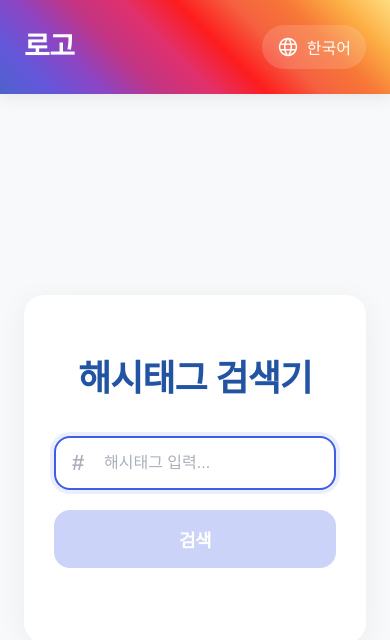
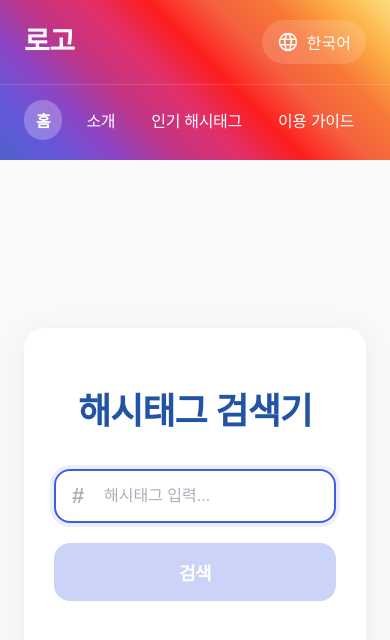
Before and after one commit to kitya1101/hash, a SvelteKit app: page / in a window 390 px wide. Shown: the top 640 px of the page. Built offline with nearby package versions, Linux system fonts and the light colour scheme.

Commit message:
Update and deploy

```diff
--- /dev/null
+++ b/src/lib/components/Header.svelte
@@ -0,0 +1,260 @@
+<script>
+	import { onMount } from 'svelte';
+	import { writable } from 'svelte/store';
+
+	export let language;
+	export let translations;
+	export let languageList;
+
+	let currentLang;
+
+	language.subscribe((value) => {
+		currentLang = value;
+	});
+
+	function goToHome(event) {
+		if (
+			event.type === 'click' ||
+			(event.type === 'keydown' && (event.key === 'Enter' || event.key === ' '))
+		) {
+			console.log('홈 페이지로 이동');
+		}
+	}
+
+	function changeLanguage(lang) {
+		language.set(lang);
+	}
+</script>
+
+<header class="app-header">
+	<div class="header-top">
+		<div class="container">
+			<button class="logo" on:click={goToHome} on:keydown={goToHome} aria-label="홈 페이지로 이동">
+				로고
+			</button>
+			<div class="language-menu">
+				<button class="language-button">
+					{languageList.find((lang) => lang.code === currentLang).name}
+				</button>
+				<div class="language-dropdown">
+					{#each languageList as lang}
+						<button on:click={() => changeLanguage(lang.code)}>{lang.name}</button>
+					{/each}
+				</div>
+			</div>
+		</div>
+	</div>
+	<div class="divider"></div>
+	<div class="header-bottom">
+		<div class="container">
+			<nav class="submenu">
+				<a href="/" class="submenu-item active">홈</a>
+				<a href="/about" class="submenu-item">소개</a>
+				<a href="/popular" class="submenu-item">인기 해시태그</a>
+				<a href="/guide" class="submenu-item">이용 가이드</a>
+			</nav>
+		</div>
+	</div>
+</header>
+
+<style>
+	/* 헤더 전체 스타일 */
+	.app-header {
+		background: linear-gradient(
+			45deg,
+			#4e62cc,
+			#6457da,
+			#8c45c4,
+			#c13584,
+			#e1306c,
+			#fd1d1d,
+			#f56040,
+			#f77737,
+			#fcaf45,
+			#ffdc80
+		);
+		color: #ffffff;
+		width: 100%;
+	}
+
+	/* 헤더 상단 부분 */
+	.header-top {
+		padding: 20px 0;
+	}
+
+	/* 구분선 */
+	.divider {
+		height: 1px;
+		background-color: rgba(255, 255, 255, 0.15);
+		width: 100%;
+	}
+
+	/* 헤더 하단 부분 */
+	.header-bottom {
+		padding: 15px 0;
+	}
+
+	.container {
+		margin: 0 auto;
+		padding: 0 24px;
+		display: flex;
+		justify-content: space-between;
+		align-items: center;
+		max-width: 1200px;
+	}
+
+	/* 로고 타이포그래피 */
+	.logo {
+		font-family: 'Pretendard', sans-serif;
+		font-size: 32px;
+		font-weight: 700;
+		color: #ffffff;
+		cursor: pointer;
+		background: none;
+		border: none;
+		padding: 10px 0;
+		line-height: 1.2;
+		letter-spacing: -0.5px;
+	}
+
+	.logo:hover {
+		opacity: 0.9;
+		transform: scale(1.02);
+		transition: transform 0.2s ease-in-out;
+	}
+
+	/* 언어 메뉴 */
+	.language-menu {
+		position: relative;
+		display: inline-block;
+	}
+
+	.language-button {
+		background: rgba(255, 255, 255, 0.15);
+		border: none;
+		color: white;
+		cursor: pointer;
+		font-size: 18px;
+		padding: 12px 18px;
+		display: flex;
+		align-items: center;
+		border-radius: 50px;
+		backdrop-filter: blur(5px);
+		transition: all 0.3s ease;
+	}
+
+	.language-button:hover {
+		background: rgba(255, 255, 255, 0.25);
+	}
+
+	.language-button::before {
+		content: '';
+		display: inline-block;
+		width: 22px;
+		height: 22px;
+		background-image: url('/src/lib/image/lang.svg');
+		background-size: cover;
+		margin-right: 8px;
+		margin-top: 1px;
+	}
+
+	.language-dropdown {
+		display: none;
+		position: absolute;
+		right: 0;
+		top: 100%;
+		background-color: #ffffff;
+		border-radius: 18px;
+		min-width: 180px;
+		box-shadow: 0 10px 25px rgba(0, 0, 0, 0.1);
+		z-index: 1;
+		overflow: hidden;
+		margin-top: 10px;
+	}
+
+	.language-dropdown button {
+		color: #333333;
+		padding: 14px 20px;
+		text-decoration: none;
+		display: block;
+		width: 100%;
+		text-align: left;
+		border: none;
+		background: none;
+		cursor: pointer;
+		font-size: 16px;
+		font-weight: 500;
+		transition: background-color 0.2s ease;
+		letter-spacing: -0.3px;
+	}
+
+	.language-dropdown button:hover {
+		background-color: #f5f7ff;
+	}
+
+	.language-menu:hover .language-dropdown {
+		display: block;
+	}
+
+	/* 서브메뉴 스타일 */
+	.submenu {
+		display: flex;
+		gap: 24px;
+		width: 100%;
+	}
+
+	.submenu-item {
+		color: #ffffff;
+		text-decoration: none;
+		font-size: 18px;
+		font-weight: 500;
+		padding: 8px 16px;
+		border-radius: 50px;
+		transition: all 0.3s ease;
+		letter-spacing: -0.3px;
+	}
+
+	.submenu-item:hover {
+		background-color: rgba(255, 255, 255, 0.15);
+	}
+
+	.submenu-item.active {
+		background-color: rgba(255, 255, 255, 0.25);
+		font-weight: 600;
+	}
+
+	/* 반응형 스타일 */
+	@media (max-width: 768px) {
+		.header-top,
+		.header-bottom {
+			padding: 15px 0;
+		}
+
+		.logo {
+			font-size: 28px;
+		}
+
+		.language-button {
+			padding: 10px 15px;
+			font-size: 16px;
+		}
+
+		.submenu {
+			gap: 12px;
+			overflow-x: auto;
+			padding-bottom: 5px;
+			-ms-overflow-style: none;
+			scrollbar-width: none;
+		}
+
+		.submenu::-webkit-scrollbar {
+			display: none;
+		}
+
+		.submenu-item {
+			font-size: 16px;
+			padding: 8px 12px;
+			white-space: nowrap;
+		}
+	}
+</style>
--- a/src/routes/+page.svelte
+++ b/src/routes/+page.svelte
@@ -1,7 +1,7 @@
 <script>
 	import { onMount } from 'svelte';
 	import { writable } from 'svelte/store';
-
+	import Header from '$lib/components/Header.svelte';
 	const language = writable('ko');
 	const translations = {
 		ko: {
@@ -54,6 +54,7 @@
 	language.subscribe((value) => {
 		currentLang = value;
 	});
+
 	async function searchHashtag() {
 		if (!query || buttonDisabled) return;
 		loading = true;
@@ -134,19 +135,6 @@
 		);
 	}
 
-	function goToHome(event) {
-		if (
-			event.type === 'click' ||
-			(event.type === 'keydown' && (event.key === 'Enter' || event.key === ' '))
-		) {
-			console.log('홈 페이지로 이동');
-		}
-	}
-
-	function changeLanguage(lang) {
-		language.set(lang);
-	}
-
 	onMount(() => {
 		const searchInput = document.getElementById('search-input');
 		if (searchInput) {
@@ -159,23 +147,8 @@
 </script>
 
 <main class="instagram-style">
-	<nav class="app-bar">
-		<div class="container">
-			<button class="logo" on:click={goToHome} on:keydown={goToHome} aria-label="홈 페이지로 이동">
-				{translations[currentLang].logo}
-			</button>
-			<div class="language-menu">
-				<button class="language-button">
-					{languageList.find((lang) => lang.code === currentLang).name}
-				</button>
-				<div class="language-dropdown">
-					{#each languageList as lang}
-						<button on:click={() => changeLanguage(lang.code)}>{lang.name}</button>
-					{/each}
-				</div>
-			</div>
-		</div>
-	</nav>
+	<Header {language} {translations} {languageList} />
+
 	<div class="content">
 		<div class="search-wrapper">
 			<h1>{translations[currentLang].title}</h1>
@@ -254,55 +227,6 @@
 		flex-grow: 1;
 		display: flex;
 		flex-direction: column;
-	}
-
-	/* 그라데이션 앱바 업데이트 - 더 부드러운 그라데이션과 높이 증가 */
-	.app-bar {
-		background: linear-gradient(
-			45deg,
-			#4e62cc,
-			#6457da,
-			#8c45c4,
-			#c13584,
-			#e1306c,
-			#fd1d1d,
-			#f56040,
-			#f77737,
-			#fcaf45,
-			#ffdc80
-		);
-		padding: 24px 0; /* 더 큰 패딩 */
-		box-shadow: 0 4px 15px rgba(0, 0, 0, 0.08);
-		border-radius: 0; /* 모서리 직선으로 변경 */
-	}
-
-	.app-bar .container {
-		margin: 0 auto;
-		padding: 0 24px;
-		display: flex;
-		justify-content: space-between;
-		align-items: center;
-		max-width: 1200px; /* 최대 너비 제한 */
-	}
-
-	/* 로고 타이포그래피 업데이트 */
-	.logo {
-		font-family: 'Pretendard', sans-serif;
-		font-size: 32px;
-		font-weight: 700;
-		color: #ffffff;
-		cursor: pointer;
-		background: none;
-		border: none;
-		padding: 10px 0;
-		line-height: 1.2;
-		letter-spacing: -0.5px; /* 한국어 타이포에 맞는 자간 */
-	}
-
-	.logo:hover {
-		opacity: 0.9;
-		transform: scale(1.02); /* 살짝 확대 효과 */
-		transition: transform 0.2s ease-in-out;
 	}
 
 	.content {
@@ -560,79 +484,6 @@
 		box-shadow: 0 2px 10px rgba(64, 93, 230, 0.3);
 	}
 
-	/* 언어 메뉴 업데이트 */
-	.language-menu {
-		position: relative;
-		display: inline-block;
-	}
-
-	.language-button {
-		background: rgba(255, 255, 255, 0.15);
-		border: none;
-		color: white;
-		cursor: pointer;
-		font-size: 18px;
-		padding: 12px 18px;
-		display: flex;
-		align-items: center;
-		border-radius: 50px; /* 완전한 원형으로 */
-		backdrop-filter: blur(5px);
-		transition: all 0.3s ease;
-	}
-
-	.language-button:hover {
-		background: rgba(255, 255, 255, 0.25);
-	}
-
-	.language-button::before {
-		content: '';
-		display: inline-block;
-		width: 22px;
-		height: 22px;
-		background-image: url('/src/lib/image/lang.svg');
-		background-size: cover;
-		margin-right: 8px;
-		margin-top: 1px;
-	}
-
-	.language-dropdown {
-		display: none;
-		position: absolute;
-		right: 0;
-		top: 100%;
-		background-color: #ffffff;
-		border-radius: 18px;
-		min-width: 180px;
-		box-shadow: 0 10px 25px rgba(0, 0, 0, 0.1);
-		z-index: 1;
-		overflow: hidden;
-		margin-top: 10px;
-	}
-
-	.language-dropdown button {
-		color: #333333;
-		padding: 14px 20px;
-		text-decoration: none;
-		display: block;
-		width: 100%;
-		text-align: left;
-		border: none;
-		background: none;
-		cursor: pointer;
-		font-size: 16px;
-		font-weight: 500;
-		transition: background-color 0.2s ease;
-		letter-spacing: -0.3px; /* 한국어 타이포에 맞는 자간 */
-	}
-
-	.language-dropdown button:hover {
-		background-color: #f5f7ff;
-	}
-
-	.language-menu:hover .language-dropdown {
-		display: block;
-	}
-
 	/* 반응형 스타일 업데이트 */
 	@media (max-width: 768px) {
 		.search-wrapper {
@@ -683,28 +534,5 @@
 			padding: 16px 0;
 			border-radius: 16px; /* 모바일에서 약간 작게 */
 		}
-
-		.app-bar {
-			padding: 20px 0;
-			border-radius: 0; /* 모바일에서도 직선으로 유지 */
-		}
-
-		.app-bar .container {
-			flex-direction: row; /* 변경: 로고와 언어 선택을 같은 줄에 유지 */
-			align-items: center;
-		}
-
-		.language-menu {
-			margin-top: 0; /* 기존 -49px 제거 */
-		}
-
-		.logo {
-			font-size: 28px;
-		}
-
-		.language-button {
-			padding: 10px 15px;
-			font-size: 16px;
-		}
 	}
 </style>
```
